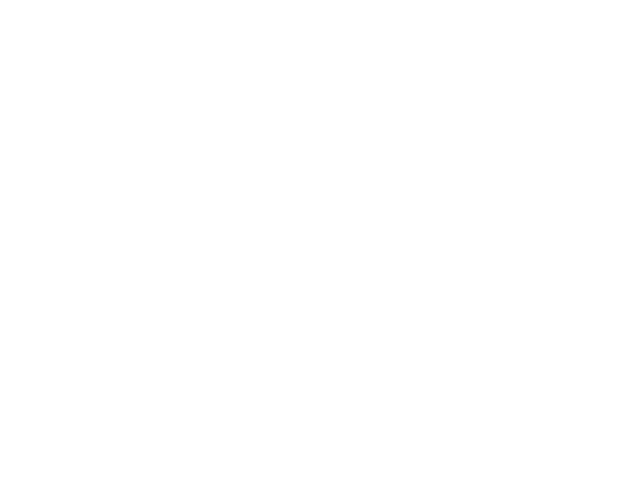
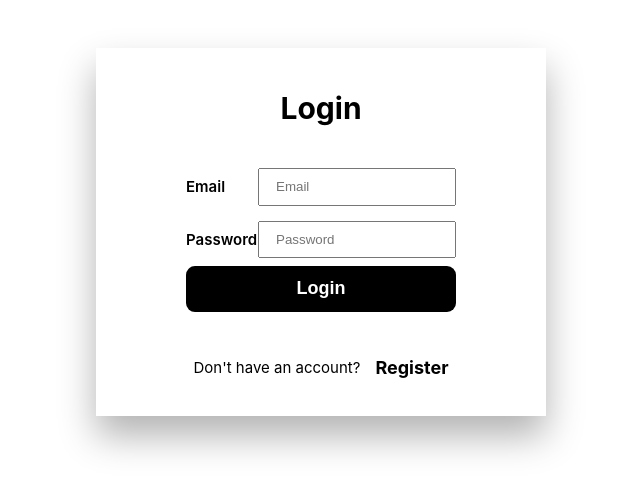
Before and after one commit to Husain-Zreik/Shipping-Platform, a React (Create React App) app in the folder platform-frontend/: page / in a window 1280 px wide. Before the commit this address had no page. Shown: the part 168-660 px from the top of the page, without its empty margins (319-959 px from the left). Built offline with nearby package versions, Linux system fonts and the light colour scheme.

Commit message:
Frontend <> edited the components routes

```diff
--- a/platform-frontend/src/App.jsx
+++ b/platform-frontend/src/App.jsx
@@ -6,7 +6,7 @@
   return (
     <BrowserRouter>
     <Routes>
-        <Route path="/auth" element={<Authentication/>} />
+        <Route path="" element={<Authentication/>} />
 
         <Route path="/user/*" element={<Layout/>}>
 
--- a/platform-frontend/src/pages/Authentication/index.jsx
+++ b/platform-frontend/src/pages/Authentication/index.jsx
@@ -1,8 +1,7 @@
 import React, { useState } from "react";
+import Login from "../../componenets/authenticationForms/Login";
+import Register from "../../componenets/authenticationForms/Register";
 import "./style.css";
-import Login from "../../components/authenticationForms/Login";
-import Register from "../../components/authenticationForms/Register";
-
 
 const Authentication = () => {
   const [login, setLogin] = useState(true);
--- a/platform-frontend/src/pages/Layout/index.jsx
+++ b/platform-frontend/src/pages/Layout/index.jsx
@@ -1,6 +1,6 @@
 import React from "react";
 import { Outlet} from "react-router-dom";
-import SideMenu from "../../components/SideMenu";
+import SideMenu from "../../componenets/SideMenu";
 import "./style.css";
 
 function Layout() {
```
